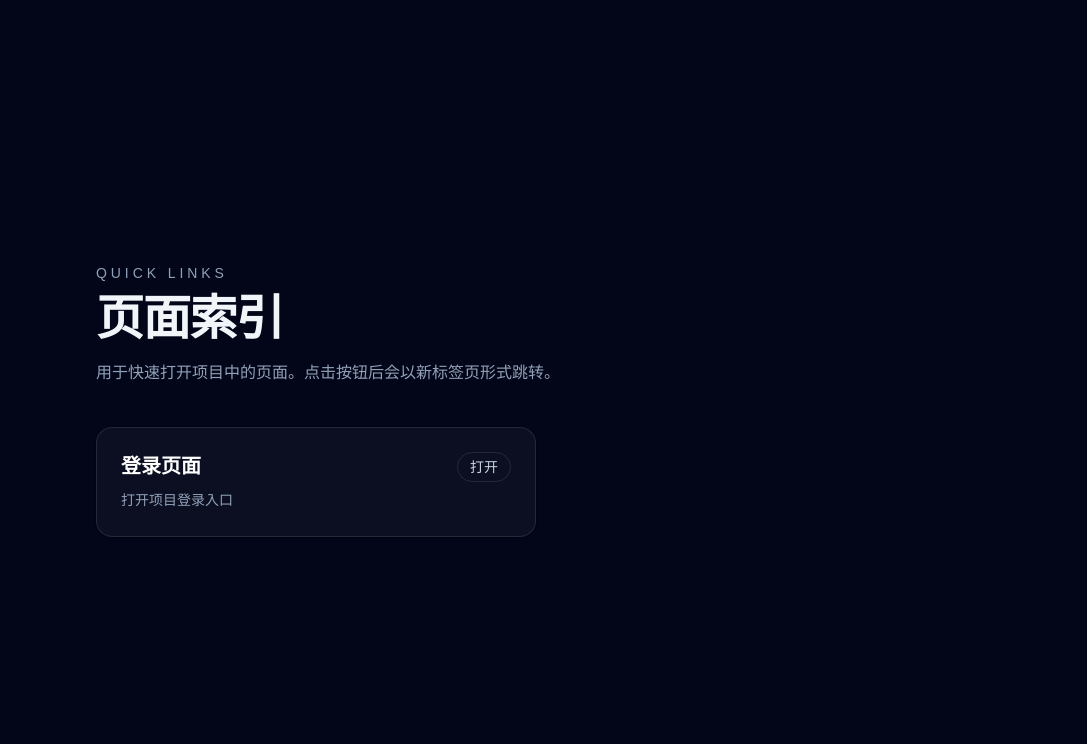
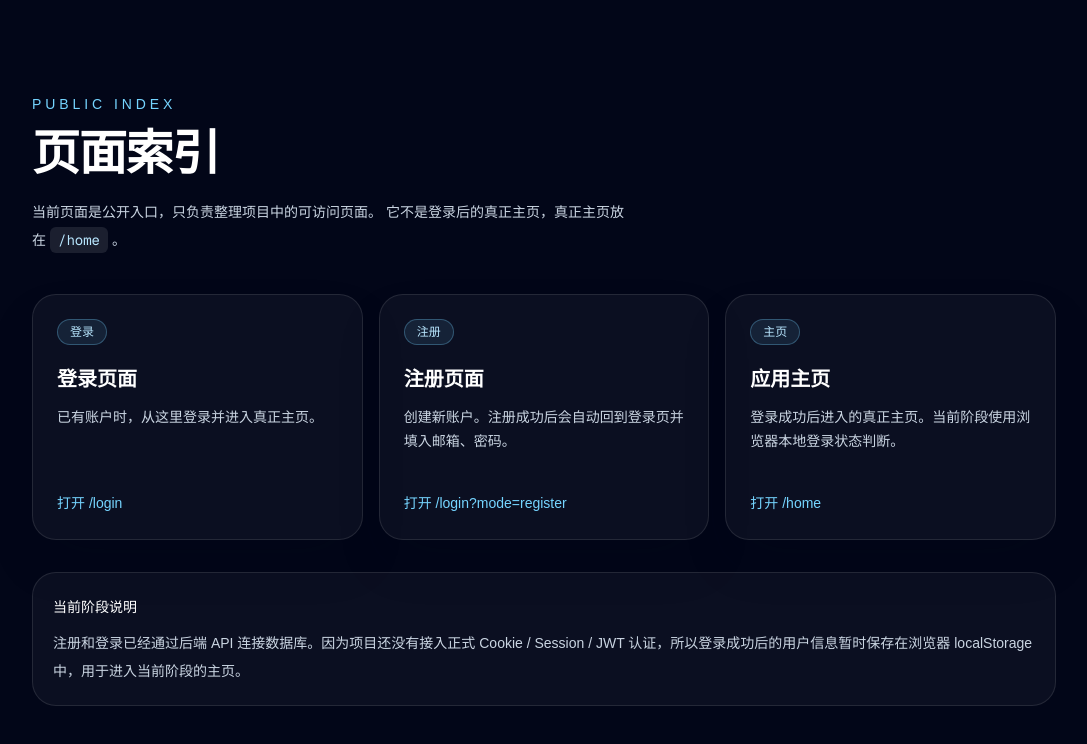
Before and after one commit to xiaojie256/my-next-app, a Next.js app: page / in a window 1280 px wide. Shown: the top 744 px of the page, without its empty margins (96-1183 px from the left). Built offline with nearby package versions, Linux system fonts and the light colour scheme.

Commit message:
改进，实现注册后，跳转至登录页，实现邮箱与密码自动填充

```diff
--- /dev/null
+++ b/src/app/home/page.tsx
@@ -0,0 +1,175 @@
+'use client';
+
+import Link from 'next/link';
+import { useEffect, useState } from 'react';
+import { useRouter } from 'next/navigation';
+
+type AuthUser = {
+  id: number;
+  name: string | null;
+  email: string;
+};
+
+const AUTH_USER_STORAGE_KEY = 'app-auth-user';
+
+const featureCards = [
+  {
+    title: '学习计时',
+    description: '后续可以在这里接入开始学习、结束学习、备注记录等功能。',
+  },
+  {
+    title: '记录管理',
+    description: '后续可以展示学习时段列表，并支持编辑、删除、筛选和查询。',
+  },
+  {
+    title: '数据同步',
+    description: '当前登录注册已经接入数据库，后续学习记录也可以继续接入数据库。',
+  },
+];
+
+export default function HomePage() {
+  const router = useRouter();
+  const [user, setUser] = useState<AuthUser | null>(null);
+  const [isCheckingLogin, setIsCheckingLogin] = useState(true);
+
+  useEffect(() => {
+    const rawUser = window.localStorage.getItem(AUTH_USER_STORAGE_KEY);
+
+    if (!rawUser) {
+      router.replace('/login');
+      return;
+    }
+
+    try {
+      const parsedUser = JSON.parse(rawUser) as AuthUser;
+
+      if (!parsedUser.email) {
+        window.localStorage.removeItem(AUTH_USER_STORAGE_KEY);
+        router.replace('/login');
+        return;
+      }
+
+      setUser(parsedUser);
+      setIsCheckingLogin(false);
+    } catch {
+      window.localStorage.removeItem(AUTH_USER_STORAGE_KEY);
+      router.replace('/login');
+    }
+  }, [router]);
+
+  const handleLogout = () => {
+    window.localStorage.removeItem(AUTH_USER_STORAGE_KEY);
+    router.replace('/login');
+  };
+
+  if (isCheckingLogin) {
+    return (
+      <main className="flex min-h-screen items-center justify-center bg-slate-950 px-6 text-slate-100">
+        <div className="rounded-3xl border border-white/10 bg-white/[0.04] px-6 py-5 text-sm text-slate-300 shadow-2xl shadow-slate-950/40">
+          正在检查登录状态...
+        </div>
+      </main>
+    );
+  }
+
+  return (
+    <main className="min-h-screen bg-slate-950 text-slate-100">
+      <div className="mx-auto flex min-h-screen w-full max-w-6xl flex-col px-6 py-8">
+        <header className="flex flex-col gap-4 border-b border-white/10 pb-6 sm:flex-row sm:items-center sm:justify-between">
+          <Link href="/" className="inline-flex items-center gap-3">
+            <span className="flex h-11 w-11 items-center justify-center rounded-2xl bg-sky-400 text-lg font-bold text-slate-950">
+              A
+            </span>
+            <div>
+              <p className="text-base font-semibold text-white">App Console</p>
+              <p className="text-xs text-slate-400">真正主页 /home</p>
+            </div>
+          </Link>
+
+          <div className="flex flex-wrap items-center gap-3">
+            <Link
+              href="/"
+              className="rounded-2xl border border-white/10 px-4 py-2 text-sm text-slate-300 transition hover:border-sky-300/40 hover:text-white"
+            >
+              返回索引页
+            </Link>
+
+            <button
+              type="button"
+              onClick={handleLogout}
+              className="rounded-2xl bg-white px-4 py-2 text-sm font-medium text-slate-950 transition hover:bg-sky-100"
+            >
+              退出登录
+            </button>
+          </div>
+        </header>
+
+        <section className="grid flex-1 items-center gap-8 py-12 lg:grid-cols-[1.2fr_0.8fr]">
+          <div>
+            <p className="text-sm font-medium uppercase tracking-[0.28em] text-sky-300">
+              Dashboard
+            </p>
+
+            <h1 className="mt-5 max-w-3xl text-4xl font-semibold leading-tight tracking-tight text-white sm:text-5xl">
+              欢迎回来，{user?.name || '学习者'}
+            </h1>
+
+            <p className="mt-5 max-w-2xl text-sm leading-7 text-slate-300">
+              这里是登录成功后进入的真正主页。
+              根路径 <span className="rounded-md bg-white/10 px-2 py-1 font-mono text-sky-200">/</span>{' '}
+              仍然只是公开索引页，不承担登录后主页的职责。
+            </p>
+
+            <div className="mt-8 grid gap-4 sm:grid-cols-3">
+              {featureCards.map((card) => (
+                <div
+                  key={card.title}
+                  className="rounded-3xl border border-white/10 bg-white/[0.04] p-5 shadow-2xl shadow-slate-950/30"
+                >
+                  <h2 className="text-base font-semibold text-white">
+                    {card.title}
+                  </h2>
+                  <p className="mt-3 text-sm leading-6 text-slate-300">
+                    {card.description}
+                  </p>
+                </div>
+              ))}
+            </div>
+          </div>
+
+          <aside className="rounded-[2rem] border border-white/10 bg-white/[0.04] p-6 shadow-2xl shadow-slate-950/40">
+            <p className="text-sm font-medium text-slate-400">当前登录用户</p>
+
+            <div className="mt-5 space-y-4">
+              <div className="rounded-2xl border border-white/10 bg-slate-950/50 p-4">
+                <p className="text-xs text-slate-500">用户 ID</p>
+                <p className="mt-1 font-mono text-sm text-white">
+                  {user?.id}
+                </p>
+              </div>
+
+              <div className="rounded-2xl border border-white/10 bg-slate-950/50 p-4">
+                <p className="text-xs text-slate-500">昵称</p>
+                <p className="mt-1 text-sm text-white">
+                  {user?.name || '未设置'}
+                </p>
+              </div>
+
+              <div className="rounded-2xl border border-white/10 bg-slate-950/50 p-4">
+                <p className="text-xs text-slate-500">邮箱</p>
+                <p className="mt-1 break-all text-sm text-white">
+                  {user?.email}
+                </p>
+              </div>
+            </div>
+
+            <p className="mt-5 text-xs leading-6 text-slate-500">
+              注意：当前只是阶段性登录状态保存。后续如果要做正式鉴权，建议改成后端签发
+              HttpOnly Cookie 或 Session。
+            </p>
+          </aside>
+        </section>
+      </div>
+    </main>
+  );
+}
--- a/src/app/page.tsx
+++ b/src/app/page.tsx
@@ -1,54 +1,84 @@
+import Link from 'next/link';
+
 const links = [
   {
-    title: "登录页面",
-    description: "打开项目登录入口",
-    href: "/login",
+    title: '登录页面',
+    description: '已有账户时，从这里登录并进入真正主页。',
+    href: '/login',
+    tag: '登录',
+  },
+  {
+    title: '注册页面',
+    description: '创建新账户。注册成功后会自动回到登录页并填入邮箱、密码。',
+    href: '/login?mode=register',
+    tag: '注册',
+  },
+  {
+    title: '应用主页',
+    description: '登录成功后进入的真正主页。当前阶段使用浏览器本地登录状态判断。',
+    href: '/home',
+    tag: '主页',
   },
 ];
 
-export default function Home() {
+export default function IndexPage() {
   return (
     <main className="min-h-screen bg-slate-950 px-6 py-10 text-slate-100">
-      <section className="mx-auto flex min-h-[calc(100vh-5rem)] max-w-4xl flex-col justify-center">
+      <div className="mx-auto flex min-h-[calc(100vh-5rem)] w-full max-w-5xl flex-col justify-center">
         <div className="mb-10">
-          <p className="mb-3 text-sm font-medium tracking-[0.28em] text-slate-400">
-            QUICK LINKS
+          <p className="text-sm font-medium uppercase tracking-[0.28em] text-sky-300">
+            Public Index
           </p>
-          <h1 className="text-4xl font-semibold tracking-tight sm:text-5xl">
+
+          <h1 className="mt-4 text-4xl font-semibold tracking-tight text-white sm:text-5xl">
             页面索引
           </h1>
-          <p className="mt-4 max-w-2xl text-base leading-7 text-slate-400">
-            用于快速打开项目中的页面。点击按钮后会以新标签页形式跳转。
+
+          <p className="mt-5 max-w-2xl text-sm leading-7 text-slate-300">
+            当前页面是公开入口，只负责整理项目中的可访问页面。
+            它不是登录后的真正主页，真正主页放在
+            <span className="mx-1 rounded-md bg-white/10 px-2 py-1 font-mono text-sky-200">
+              /home
+            </span>
+            。
           </p>
         </div>
 
-        <div className="grid gap-4 sm:grid-cols-2">
+        <div className="grid gap-4 md:grid-cols-3">
           {links.map((link) => (
-            <a
+            <Link
               key={link.href}
               href={link.href}
-              target="_blank"
-              rel="noopener noreferrer"
-              className="group rounded-2xl border border-white/10 bg-white/[0.04] p-6 shadow-sm transition duration-200 hover:-translate-y-0.5 hover:border-white/20 hover:bg-white/[0.08] focus:outline-none focus:ring-2 focus:ring-white/30"
+              className="group rounded-3xl border border-white/10 bg-white/[0.04] p-6 shadow-2xl shadow-slate-950/30 transition hover:-translate-y-1 hover:border-sky-300/40 hover:bg-white/[0.07]"
             >
-              <div className="flex items-start justify-between gap-4">
-                <div>
-                  <h2 className="text-xl font-semibold text-white">
-                    {link.title}
-                  </h2>
-                  <p className="mt-2 text-sm leading-6 text-slate-400">
-                    {link.description}
-                  </p>
-                </div>
+              <span className="inline-flex rounded-full border border-sky-300/30 bg-sky-300/10 px-3 py-1 text-xs font-medium text-sky-200">
+                {link.tag}
+              </span>
 
-                <span className="rounded-full border border-white/10 px-3 py-1 text-sm text-slate-300 transition group-hover:border-white/30 group-hover:text-white">
-                  打开
-                </span>
-              </div>
-            </a>
+              <h2 className="mt-5 text-xl font-semibold text-white">
+                {link.title}
+              </h2>
+
+              <p className="mt-3 min-h-16 text-sm leading-6 text-slate-300">
+                {link.description}
+              </p>
+
+              <span className="mt-6 inline-flex text-sm font-medium text-sky-300 transition group-hover:text-sky-200">
+                打开 {link.href}
+              </span>
+            </Link>
           ))}
         </div>
-      </section>
+
+        <div className="mt-8 rounded-3xl border border-white/10 bg-white/[0.04] p-5 text-sm leading-7 text-slate-300">
+          <p className="font-medium text-white">当前阶段说明</p>
+          <p className="mt-2">
+            注册和登录已经通过后端 API 连接数据库。因为项目还没有接入正式
+            Cookie / Session / JWT 认证，所以登录成功后的用户信息暂时保存在浏览器
+            localStorage 中，用于进入当前阶段的主页。
+          </p>
+        </div>
+      </div>
     </main>
   );
 }
```
Also changed, not shown: src/app/login/page.tsx (+76 -26 lines).
